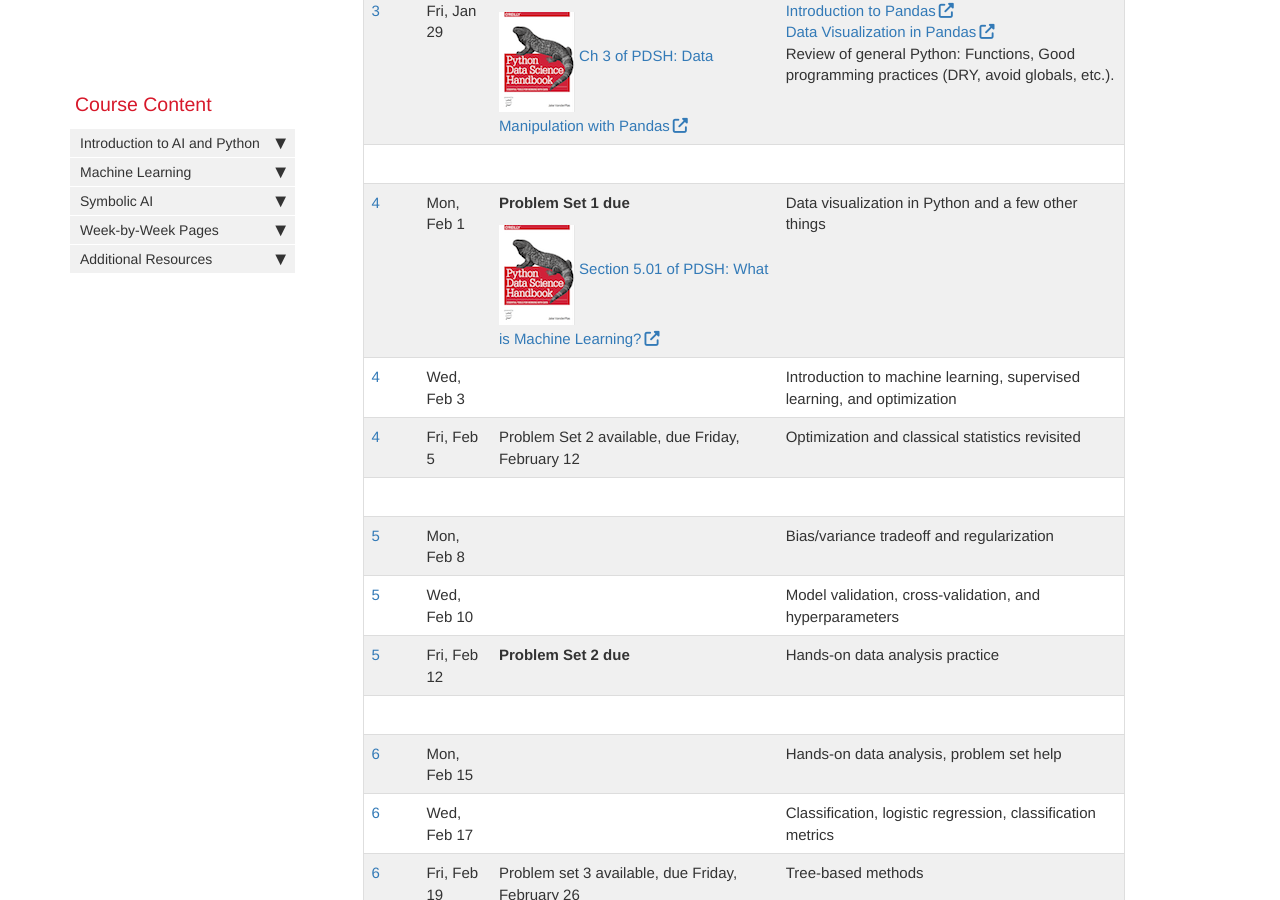
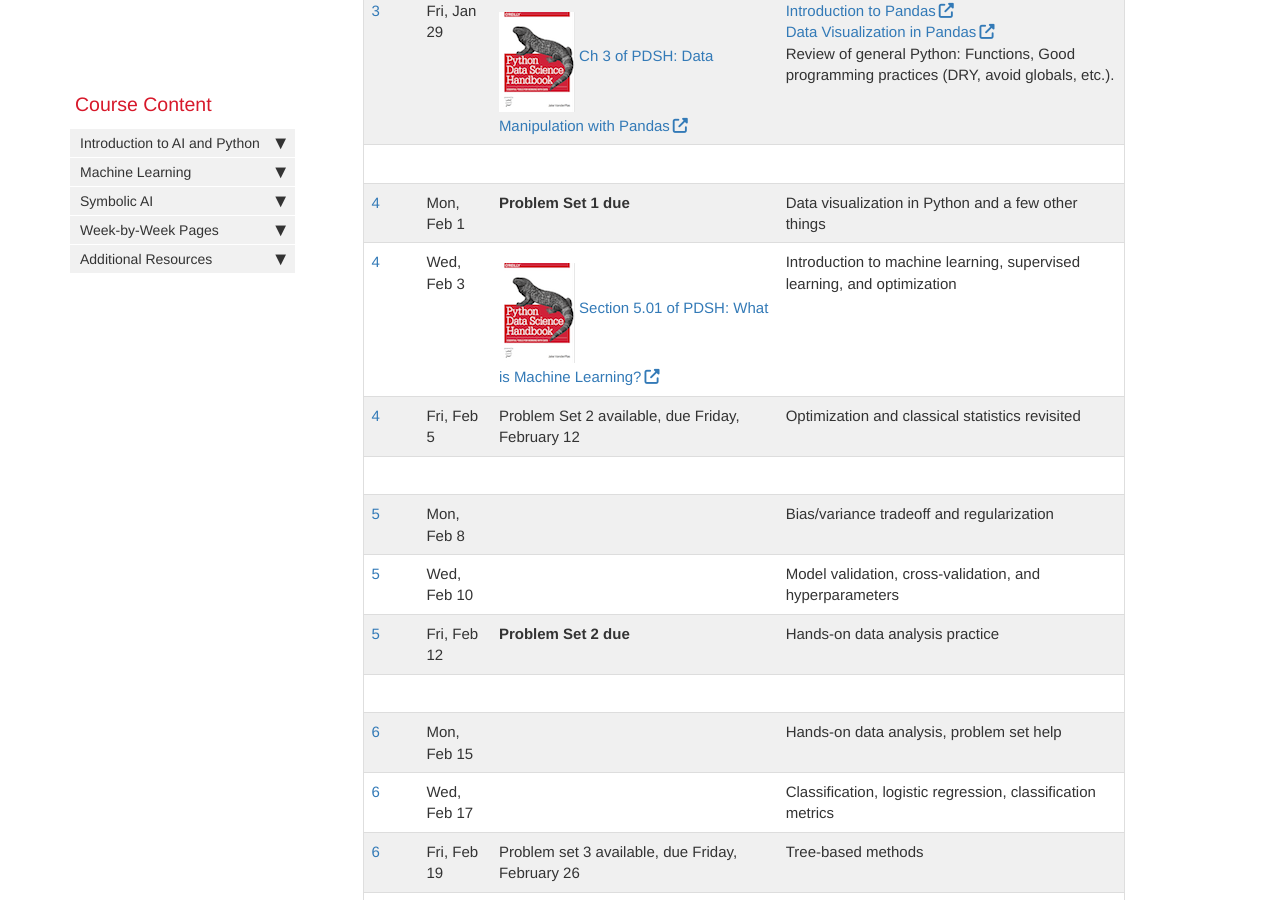
Before and after one commit to AIBiology/aibiology.github.io, a Jekyll site: the page built from index.md, in a window 1280 px wide and 900 px high, scrolled down 3786 px. Built offline with Jekyll 4.4.1, drawn with Linux system fonts in a browser that asks for light colours; nearby versions of some CDN libraries; comment, search, counter and statistics services are not loaded.

Commit message:
Updated schedule.

```diff
--- a/index.md
+++ b/index.md
@@ -101,8 +101,8 @@ Week | Date | Reading/Assignment |Topic |
 [3](Week_03.html) | Wed, Jan 27 |  |
 [3](Week_03.html) | Fri, Jan 29 | [![PDHS Image](images/PDSH-cover-small.png) Ch 3 of PDSH: Data Manipulation with Pandas](https://jakevdp.github.io/PythonDataScienceHandbook/03.00-introduction-to-pandas.html) | [Introduction to Pandas](https://github.com/AIBiology/Jupyter_Content/blob/main/Intro_to_Pandas_student.ipynb) <br> [Data Visualization in Pandas](https://github.com/AIBiology/Jupyter_Content/blob/main/Pandas_data_vis.ipynb)<br>Review of general Python: Functions, Good programming practices (DRY, avoid globals, etc.).
 |||
-[4](Week_04.html) | Mon, Feb 1 | **Problem Set 1 due**<br />[![PDHS Image](images/PDSH-cover-small.png) Section 5.01 of PDSH: What is Machine Learning?](https://jakevdp.github.io/PythonDataScienceHandbook/05.01-what-is-machine-learning.html) | Data visualization in Python and a few other things
-[4](Week_04.html) | Wed, Feb 3 |  | Introduction to machine learning, supervised learning, and optimization
+[4](Week_04.html) | Mon, Feb 1 | **Problem Set 1 due** | Data visualization in Python and a few other things
+[4](Week_04.html) | Wed, Feb 3 | [![PDHS Image](images/PDSH-cover-small.png) Section 5.01 of PDSH: What is Machine Learning?](https://jakevdp.github.io/PythonDataScienceHandbook/05.01-what-is-machine-learning.html) | Introduction to machine learning, supervised learning, and optimization
 [4](Week_04.html) | Fri, Feb 5 | Problem Set 2 available, due {{site.ps_2_due}} | Optimization and classical statistics revisited
 |||
 [5](Week_05.html) | Mon, Feb 8 |  | Bias/variance tradeoff and regularization
```
